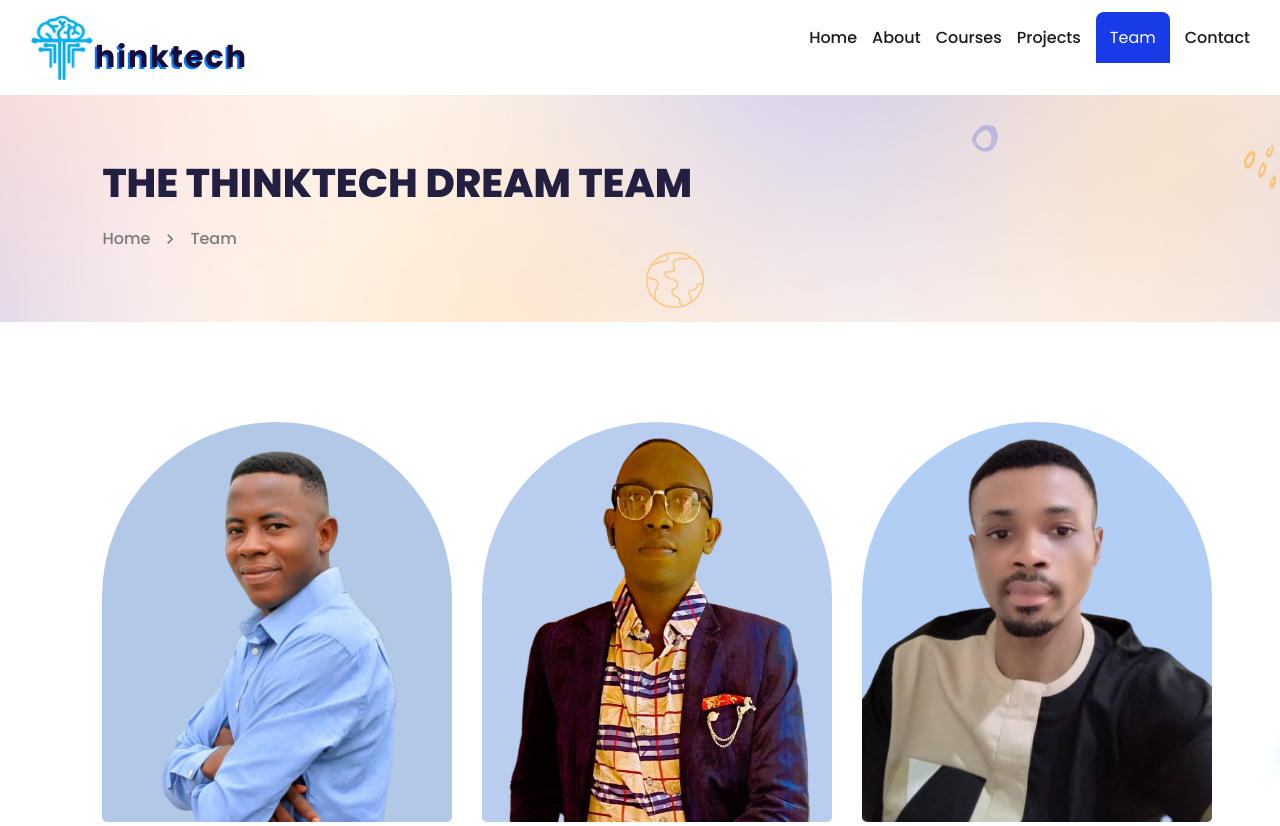
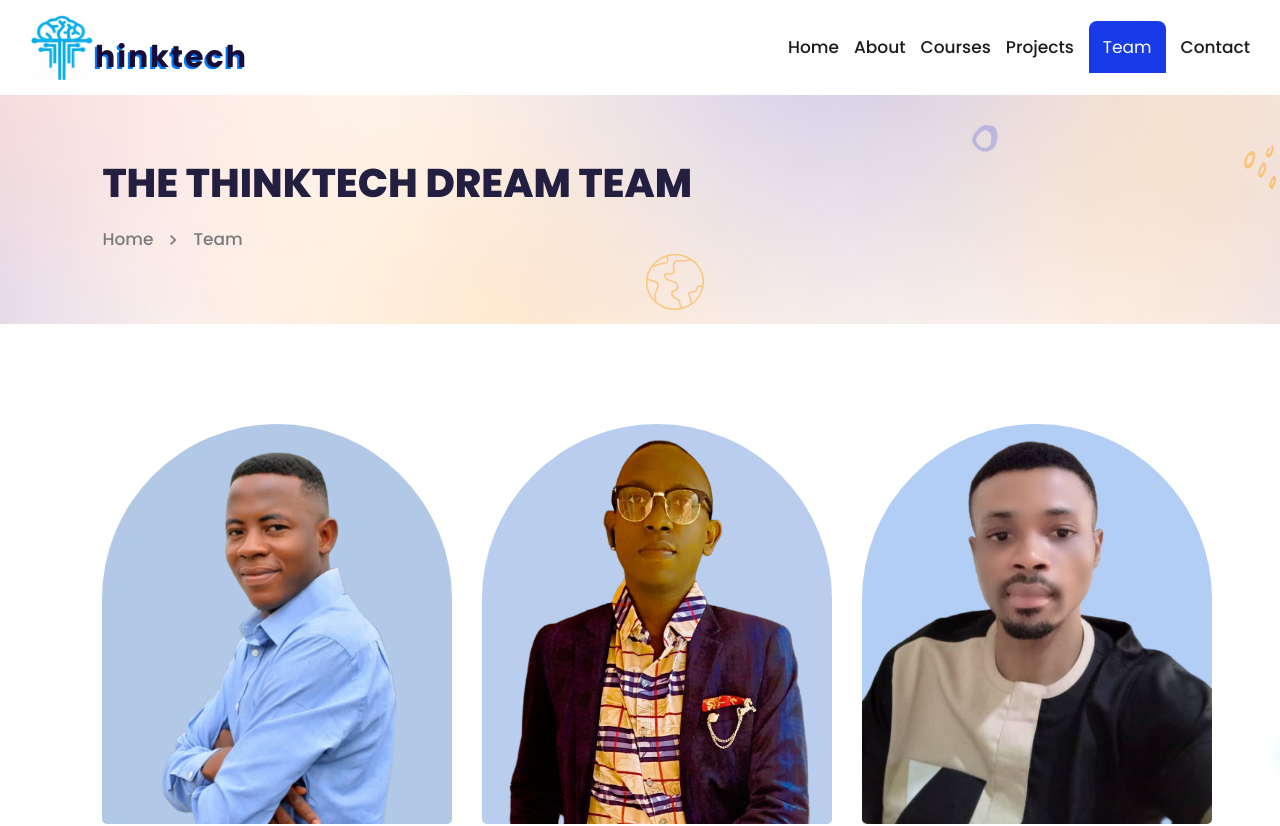
Before and after one commit to Klessy/Thinktech, a React (Vite) app: page /Team in a window 1280 px wide. Shown: the top 826 px of the page. Built offline with nearby package versions, Linux system fonts and the light colour scheme; a web font is replaced by a local one.

Commit message:
Align Nav Item to Center

```diff
--- a/src/components/styles/navbar.css
+++ b/src/components/styles/navbar.css
@@ -5,7 +5,7 @@ nav {
 .nav__container {
   display: flex;
   justify-content: space-between;
-  align-items: flex-start;
+  align-items: center;
   padding: 1.5rem 3rem;
   width: 100%;
   position: relative;
@@ -43,7 +43,7 @@ nav {
 }
 
 .active-nav {
-  font-size: 16px;
+  font-size: 17px;
   font-weight: 400;
   background: rgb(24, 59, 231);
   color: var(--white);
@@ -56,7 +56,7 @@ nav {
 a {
   /* color: #7a7a7a; */
   color: #1a1b1e;
-  font-size: 16px;
+  font-size: 17px;
 }
 
 .navbar__img h1 {
```
